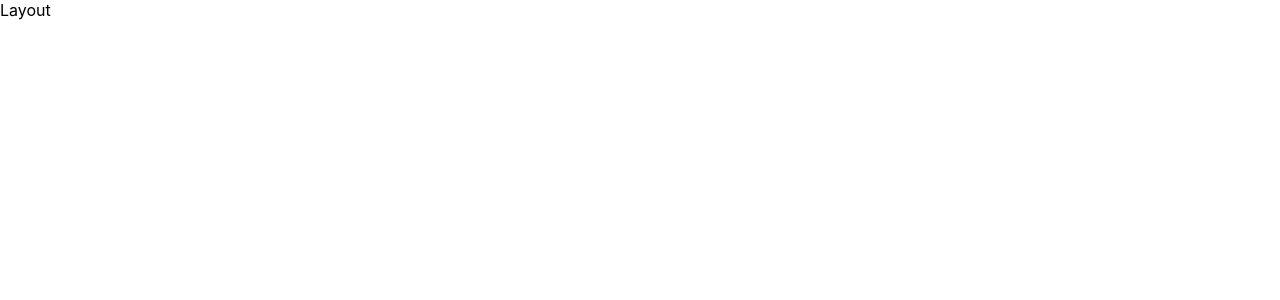
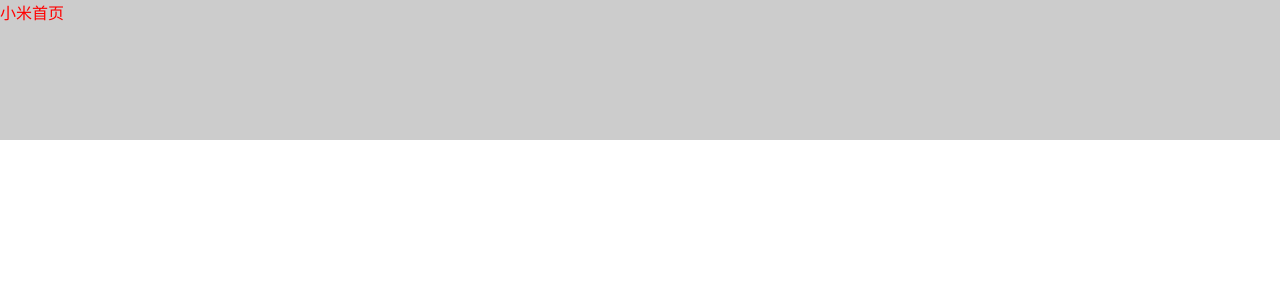
Before and after one commit to lxnxbnq/mall-portal, a React app: page / in a window 1280 px wide. Shown: the top 300 px of the page. Built offline with nearby package versions, Linux system fonts and the light colour scheme.

Commit message:
:sparkles: 添加service，增加代理配置

```diff
--- a/src/components/layout/index.m.scss
+++ /dev/null
@@ -1,5 +0,0 @@
-
-.container {
-    width: 100%;
-    height: 140px;
-}
--- /dev/null
+++ b/src/components/layout/index.module.less
@@ -0,0 +1,9 @@
+.header {
+  width: 100%;
+  height: 140px;
+  background: #cccccc;
+
+  .tHeader {
+    color: #f00;
+  }
+}
--- a/src/components/layout/index.tsx
+++ b/src/components/layout/index.tsx
@@ -1,12 +1,23 @@
-import React from 'react';
-import s from './index.m.scss';
+import React, { ReactNode } from 'react';
+import s from './index.module.less';
+
+interface ITEM {
+  id: number;
+  name: string | React.ReactElement;
+}
+const data: Array<ITEM> = [{ id: 1, name: '小米首页' }];
 
 const Layout: React.FC = (): React.ReactElement => {
-    return (
-        <div className={s.container}>
-            Layout
-        </div>
-    )
-}
+  const Item: Array<ReactNode> = data.map((item: ITEM) => (
+    <div key={item.id}>{item.name}</div>
+  ));
+
+  return (
+    <div className={s.header}>
+      <div className={s.tHeader}>{Item}</div>
+      <div></div>
+    </div>
+  );
+};
 
 export default Layout;
--- a/src/core/appConfig.ts
+++ b/src/core/appConfig.ts
@@ -1,20 +1,11 @@
-let dev = {
-  base: 'http://104.243.18.231:5000',
+interface Config {
+  version: string;
+  prefix: string;
+  baseURL: string;
+}
+const appConfig: Config = {
   version: 'v0.0.1',
-  prefix: '/api/v1'
+  prefix: '/api/v1',
+  baseURL: 'http://localhost:8000/'
 };
-
-// eslint-disable-next-line @typescript-eslint/no-unused-vars
-const pro = {
-  base: '',
-  version: 'v0.0.1',
-  prefix: '/api/v1'
-};
-
-let env = dev;
-
-export default {
-  baseURL: env.base,
-  version: env.version,
-  prefix: env.prefix
-};
+export default appConfig;
--- a/src/pages/home/index.tsx
+++ b/src/pages/home/index.tsx
@@ -2,11 +2,7 @@ import * as React from 'react';
 import { connect } from 'react-redux';
 
 const Home: React.FC = ({ count }: any): React.ReactElement => {
-  return (
-    <div>
-      Home{count}
-    </div>
-  );
+  return <div>Home{count}</div>;
 };
 
 export default connect(({ home }: any) => {
--- a/src/pages/member/models/index.ts
+++ b/src/pages/member/models/index.ts
@@ -1,6 +1,7 @@
-import { put } from 'redux-saga/effects';
+import { put, call } from 'redux-saga/effects';
 import { IinitState } from './interface';
 export const Change_Count = 'Change_Count';
+import { getCat } from '@service/api';
 
 const initState: IinitState = {
   count: 1
@@ -17,6 +18,7 @@ export default {
   namespace: 'member',
   effects: {
     *increaseCount({ payload }: any) {
+      yield call(getCat);
       yield put({
         type: Change_Count,
         payload
--- /dev/null
+++ b/src/service/api.ts
@@ -0,0 +1,5 @@
+import request from '@utils/request';
+
+export async function getCat() {
+  return request(`/cat`);
+}
--- /dev/null
+++ b/src/setupProxy.js
@@ -0,0 +1,5 @@
+
+const proxy = require('http-proxy-middleware');
+module.exports = function(app) {
+  app.use(proxy('/api/v1', { target: 'http://localhost:8000' }));
+}
--- a/src/utils/request.ts
+++ b/src/utils/request.ts
@@ -96,7 +96,7 @@ const afterRequest = (response: any) => {
  * @param  {object} [option] The options we want to pass to "fetch"
  * @return {object}           An object containing either "data" or "err"
  */
-export default function request(url: string, option: any) {
+export default function request(url: string, option?: any) {
   const options = {
     ...option
   };
```
Also changed, not shown: src/react-app-env.d.ts (+8 -3 lines).
